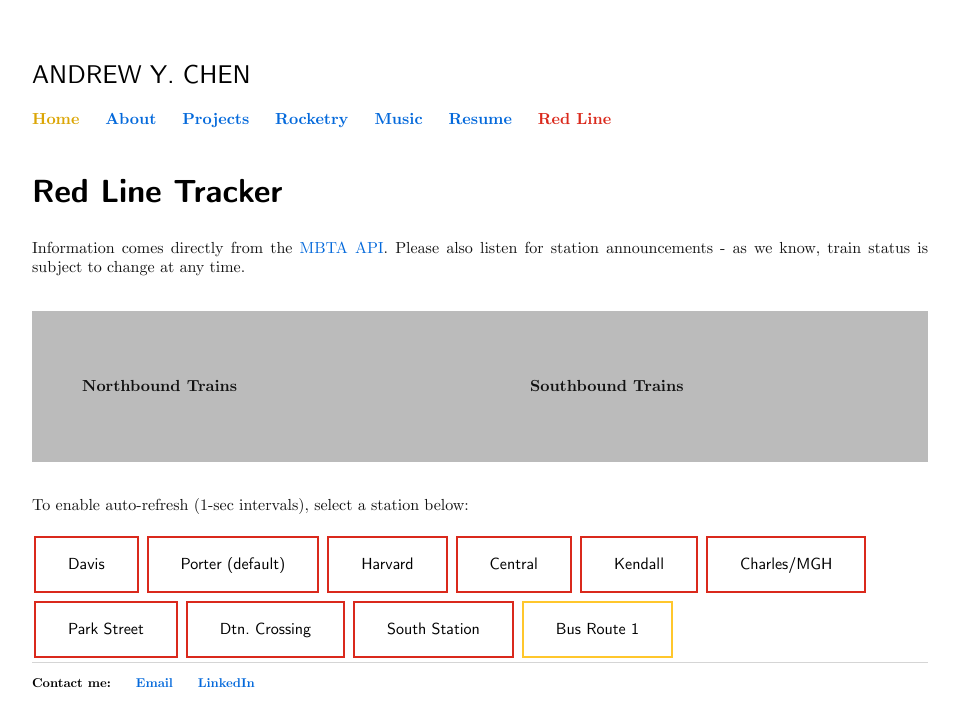
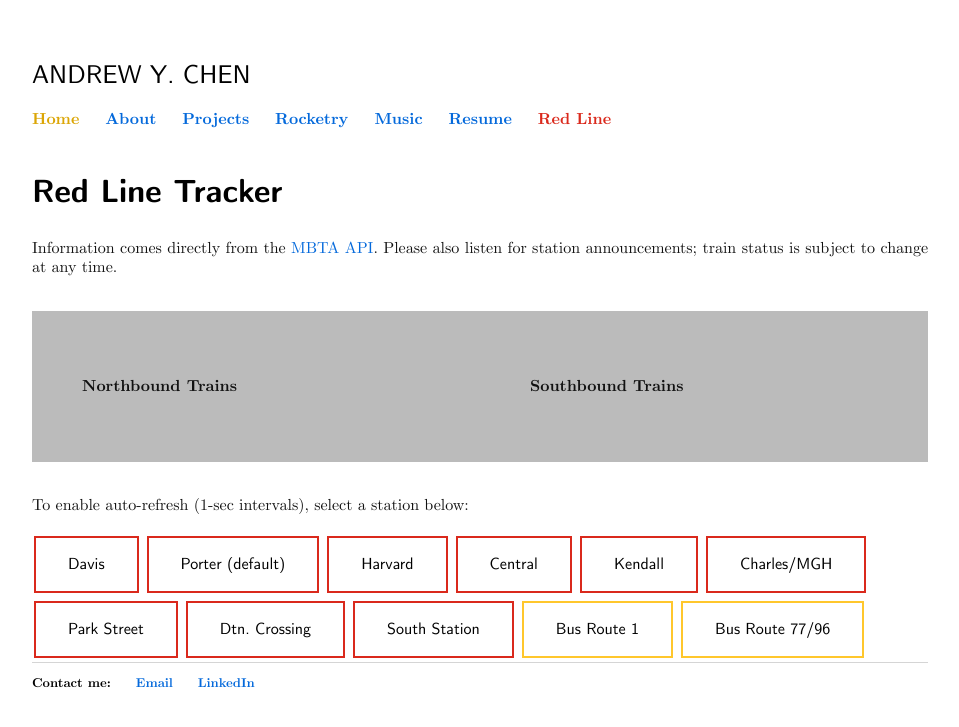
Before and after one commit to carbonheliumnitrogen/carbonheliumnitrogen.github.io, a Jekyll site: the page built from train.html, in a window 1280 px wide. Shown: the top 727 px of the page, without its empty margins (160-1119 px from the left). Built offline with Jekyll 4.4.1, drawn with Linux system fonts in a browser that asks for light colours; some of the changed lines change nothing that is shown.

Commit message:
updated to include 77/96 bus

```diff
--- a/train.html
+++ b/train.html
@@ -85,9 +85,9 @@ title: train
 
 <body>
     <h1> Red Line Tracker </h1>
-    <p>Information comes directly from the <a href="https://www.mbta.com/developers/v3-api">MBTA API</a>. Please also listen for station announcements - as we know, train status is subject to change at any time.</p>
+    <p>Information comes directly from the <a href="https://www.mbta.com/developers/v3-api">MBTA API</a>. Please also listen for station announcements; train status is subject to change at any time.</p>
     <div id="busDisclaimer" class="busDisc">
-        <em>Disclaimer for bus predictions: </em> The MBTA bus predictions are subject to a high degree of variability and buses may leave up to 30 seconds ahead of schedule. Note when the next scheduled arrival is and have an alternative in mind. (This is known, unfortunately, due to personal experience.)
+        <em>Disclaimer for bus predictions: </em> The MBTA bus predictions are subject to a high degree of variability and buses may leave up to 90 seconds ahead of schedule.
     </div>
     <br>
     <div class="row">
@@ -117,6 +117,7 @@ title: train
     <button class="button button1 btn-to-click" id="test8" onclick="getDTXTrain()">Dtn. Crossing</button>
     <button class="button button1 btn-to-click" id="test9" onclick="getSouthStationTrain()">South Station</button>
     <button class="button2 btn-to-click" id="test10" onclick="getRte1()">Bus Route 1</button>
+    <button class="button2 btn-to-click" id="test11" onclick="getRte7796()">Bus Route 77/96</button>
     <script src="https://ajax.googleapis.com/ajax/libs/jquery/3.6.1/jquery.min.js"></script>
     <script>
         $(function () {
@@ -203,8 +204,19 @@ title: train
             div.style.display = "none";
         }
         async function getRte1() {
-            getInboundBus(110); //Mass Ave@Holyoke St, see https://api-v3.mbta.com/stops
-            getOutboundBus(97); //77 Mass Ave
+            getInboundBus(110, 1); //Mass Ave@Holyoke St, see https://api-v3.mbta.com/stops
+            getOutboundBus(97, 1); //77 Mass Ave
+            div = document.getElementById('busDisclaimer');
+            div.style.display = "block";
+        }
+
+        async function getRte7796() {
+            getInboundBus(2305, '77,96'); //Mass Ave@Shepard St, see https://api-v3.mbta.com/stops
+            //getInboundBus(2305, '96'); //Mass Ave@Shepard St, see https://api-v3.mbta.com/stops
+
+            getOutboundBus(20761, '77,96'); //Harvard Upper Busway
+            //getOutboundBus(20761, 96); //Harvard Upper Busway
+
             div = document.getElementById('busDisclaimer');
             div.style.display = "block";
         }
@@ -234,13 +246,17 @@ title: train
             //console.log(minutes);
             return [minutes, seconds];
         }
-        async function getOutboundBus(stop_code) {
-            document.getElementById('label2').textContent = "Outbound from 77 Mass Ave"
+        async function getOutboundBus(stop_code, route) {
+            if(stop_code < 1000)
+                document.getElementById('label2').textContent = "Outbound from 77 Mass Ave";
+            else
+                document.getElementById('label2').textContent = "Outbound from Harvard/Upper Busway";
+
             const url = 'https://api-v3.mbta.com/predictions';
             const params = new URLSearchParams({
                 'filter[stop]': stop_code.toString(), // Replace with the correct stop ID
                 'filter[direction_id]': '0', // Towards Harvard
-                'filter[route]': '1', // Route 1
+                'filter[route]': route.toString(), //'1', // Route 1
                 'sort': 'departure_time', // Sort by arrival time
                 'api_key': '16cfb5bcbae341f9a3e120b6bf11f5bf' // Replace with your actual API key
             });
@@ -253,7 +269,9 @@ title: train
 
             try {
                 const date0 = new Date(data[0].attributes.departure_time).toISOString();
-                document.getElementById('sdest0').textContent = 'Route 1 bus for ' + await getHeadsign(data[0].relationships.trip.data.id);
+                const busId = data.length > 0 ? data[0].relationships.route.data.id : '';
+                const busIdString = busId.toString();
+                document.getElementById('sdest0').textContent = 'Route ' +busIdString.toString() + ' bus for ' + await getHeadsign(data[0].relationships.trip.data.id);
                 const diff0 = await getStatus(date0);
                 const diff0m = diff0[0];
                 const diff0s = diff0[1];
@@ -271,7 +289,9 @@ title: train
 
             try {
                 const date1 = new Date(data[1].attributes.departure_time).toISOString();
-                document.getElementById('sdest1').textContent = 'Route 1 bus for ' + await getHeadsign(data[1].relationships.trip.data.id);
+                const busId = data.length > 0 ? data[1].relationships.route.data.id : '';
+                const busIdString = busId.toString();
+                document.getElementById('sdest1').textContent = 'Route ' +busIdString.toString() + ' bus for ' + await getHeadsign(data[1].relationships.trip.data.id);
                 const diff1 = await getStatus(date1);
                 const diff1m = diff1[0];
                 const diff1s = diff1[1];
@@ -289,7 +309,9 @@ title: train
 
             try {
                 const date2 = new Date(data[2].attributes.departure_time).toISOString();
-                document.getElementById('sdest2').textContent = 'Route 1 bus for ' + await getHeadsign(data[2].relationships.trip.data.id);
+                const busId = data.length > 0 ? data[2].relationships.route.data.id : '';
+                const busIdString = busId.toString();
+                document.getElementById('sdest2').textContent = 'Route ' +busIdString.toString() + ' bus for ' + await getHeadsign(data[2].relationships.trip.data.id);
                 const diff2 = await getStatus(date2);
                 const diff2m = diff2[0];
                 const diff2s = diff2[1];
@@ -306,13 +328,17 @@ title: train
             }
         }
 
-        async function getInboundBus(stop_code) {
-            document.getElementById('label1').textContent = "Inbound from Mass Ave/Holyoke St"
-            const url = 'https://api-v3.mbta.com/predictions';
+        async function getInboundBus(stop_code, route) {
+            if(stop_code < 1000)
+                document.getElementById('label1').textContent = "Inbound from Mass Ave/Holyoke St";
+            else
+                document.getElementById('label1').textContent = "Inbound from Mass Ave/Shepard St";
+
+                const url = 'https://api-v3.mbta.com/predictions';
             const params = new URLSearchParams({
                 'filter[stop]': stop_code.toString(), // Replace with the correct stop ID
                 'filter[direction_id]': '1', // Towards Nubian
-                'filter[route]': '1', // Route 1
+                'filter[route]': route.toString(), // '1', // Route 1
                 'sort': 'departure_time', // Sort by arrival time
                 'api_key': '16cfb5bcbae341f9a3e120b6bf11f5bf' // Replace with your actual API key
             });
@@ -325,7 +351,9 @@ title: train
 
             try {
                 const date0 = new Date(data[0].attributes.departure_time).toISOString();
-                document.getElementById('ndest0').textContent = 'Route 1 bus for ' + await getHeadsign(data[0].relationships.trip.data.id);
+                const busId = data.length > 0 ? data[0].relationships.route.data.id : '';
+                const busIdString = busId.toString();
+                document.getElementById('ndest0').textContent = 'Route ' +busIdString.toString() + ' bus for ' + await getHeadsign(data[0].relationships.trip.data.id);
                 const diff0 = await getStatus(date0);
                 const diff0m = diff0[0];
                 const diff0s = diff0[1];
@@ -343,7 +371,9 @@ title: train
 
             try {
                 const date1 = new Date(data[1].attributes.departure_time).toISOString();
-                document.getElementById('ndest1').textContent = 'Route 1 bus for ' + await getHeadsign(data[1].relationships.trip.data.id);
+                const busId = data.length > 0 ? data[1].relationships.route.data.id : '';
+                const busIdString = busId.toString();
+                document.getElementById('ndest1').textContent = 'Route ' +busIdString.toString() + ' bus for ' + await getHeadsign(data[1].relationships.trip.data.id);
                 const diff1 = await getStatus(date1);
                 console.log(diff1)
                 const diff1m = diff1[0];
@@ -362,7 +392,9 @@ title: train
 
             try {
                 const date2 = new Date(data[2].attributes.departure_time).toISOString();
-                document.getElementById('ndest2').textContent = 'Route 1 bus for ' + await getHeadsign(data[2].relationships.trip.data.id);
+                const busId = data.length > 0 ? data[2].relationships.route.data.id : '';
+                const busIdString = busId.toString();
+                document.getElementById('ndest2').textContent = 'Route ' +busIdString.toString() + ' bus for ' + await getHeadsign(data[2].relationships.trip.data.id);
                 const diff2 = await getStatus(date2);
                 console.log(diff2)
                 const diff2m = diff2[0];
```
